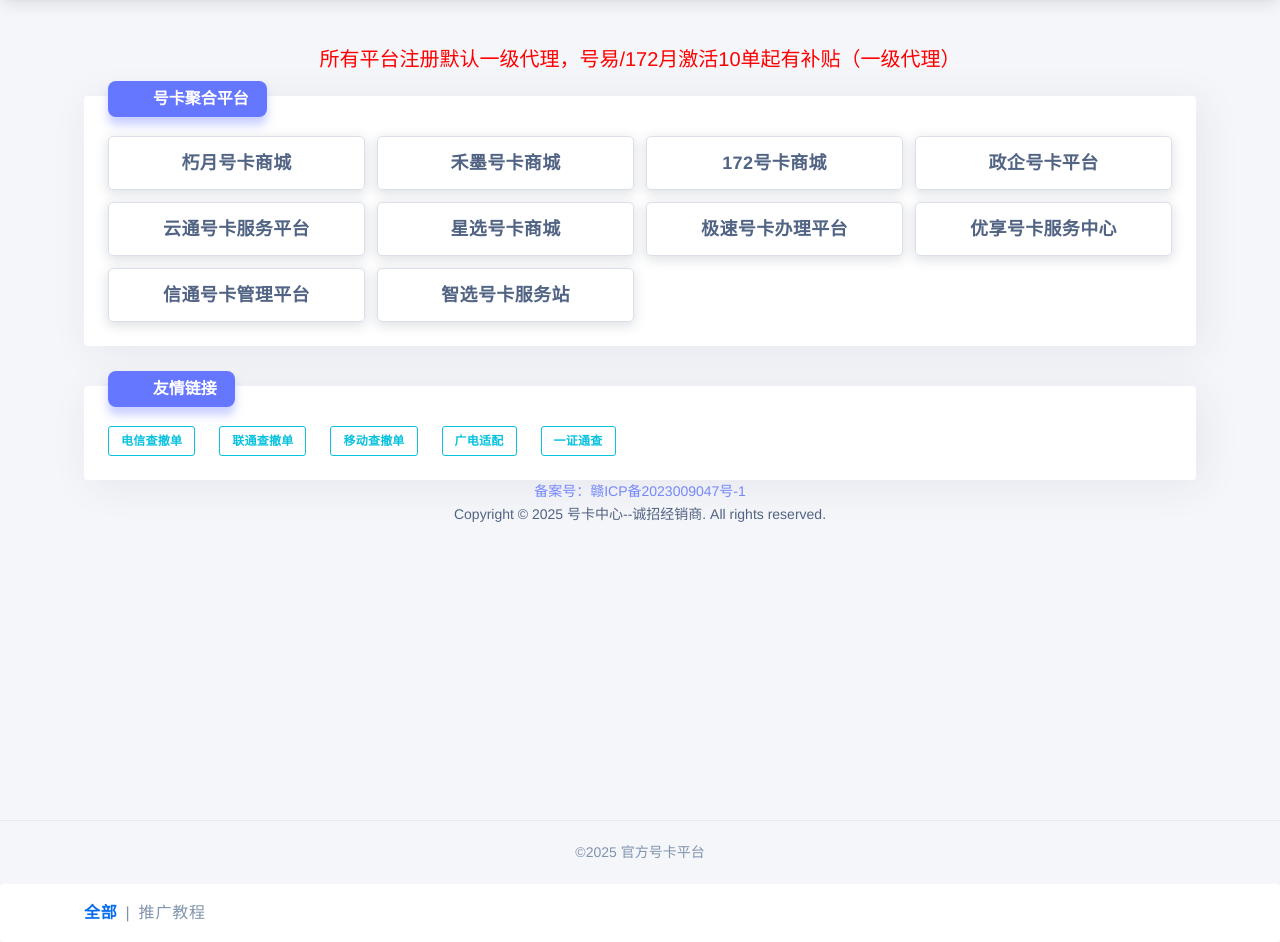
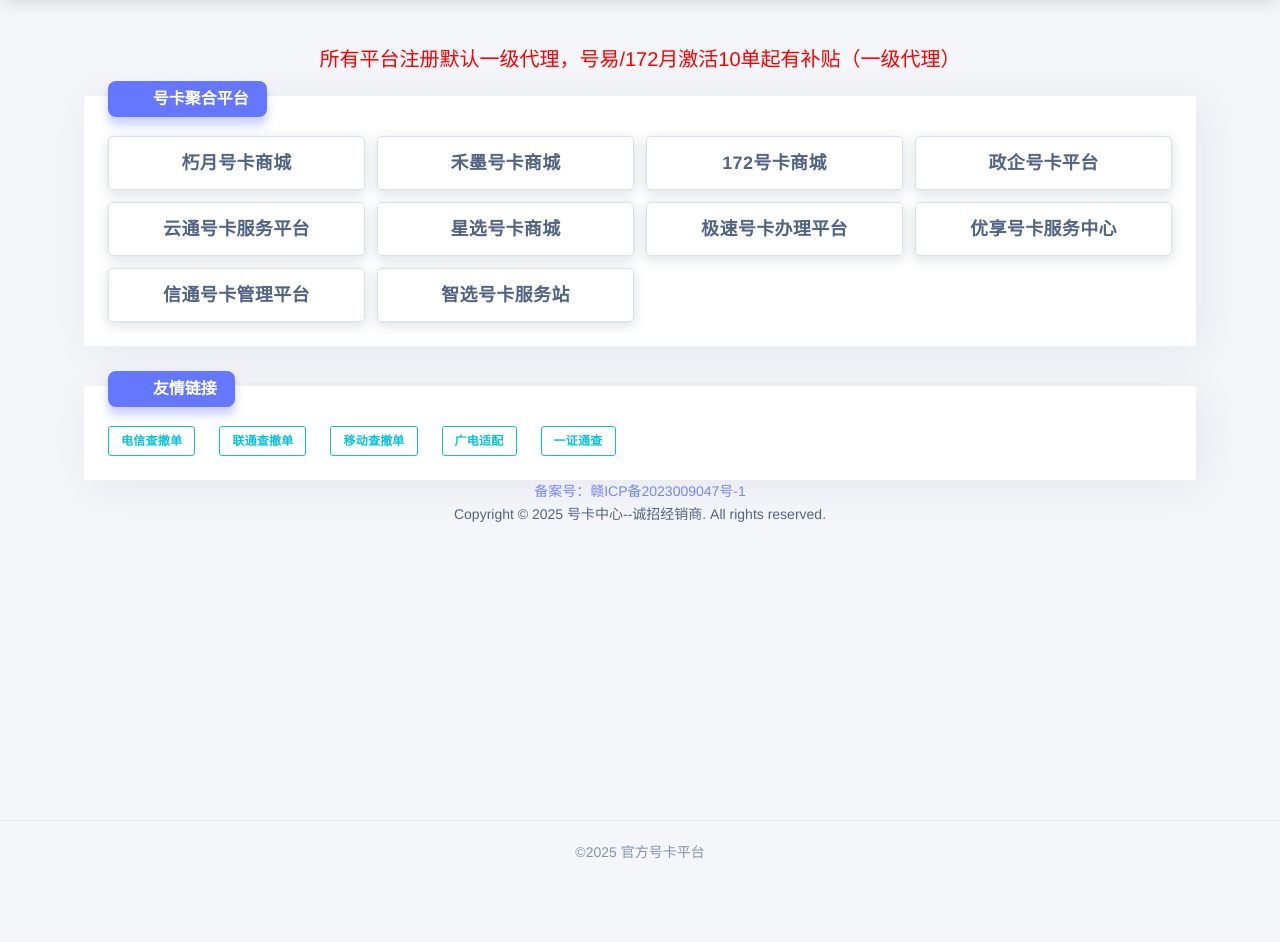
Before and after one commit to lyoo6574/my-website, a plain HTML site: page index.html in a window 1280 px wide. Shown: the part 66-1008 px from the top of the page. After the commit the page ends 950 px from the top, so only its background shows below. Drawn offline with nearby package versions, Linux system fonts and the light colour scheme; a web font is replaced by a local one.

Commit message:
Update index.html

```diff
--- a/index.html
+++ b/index.html
@@ -335,24 +335,5 @@
                 });
             })
         </script>
-        <!-- 分类导航栏 -->
-        <div class="nk-content nk-content-fluid p-0">
-            <div class="nk-block">
-                <div class="card">
-                    <div class="card-inner p-2">
-                        <div class="container-xl">
-                            <nav>
-                                <ul class="breadcrumb breadcrumb-pipe">
-                                    <li class="breadcrumb-item fs-16px category-all active"><a href="javascript:show_tool_list(0)">全部</a></li>
-
-                                    <li class="breadcrumb-item fs-16px category-item" data-id="5"><a href="javascript:show_tool_list(5)">推广教程</a></li>
-
-                                </ul>
-                            </nav>
-                        </div>
-                    </div>
-                </div>
-            </div>
-        </div>
     </body>
 </html>
```
